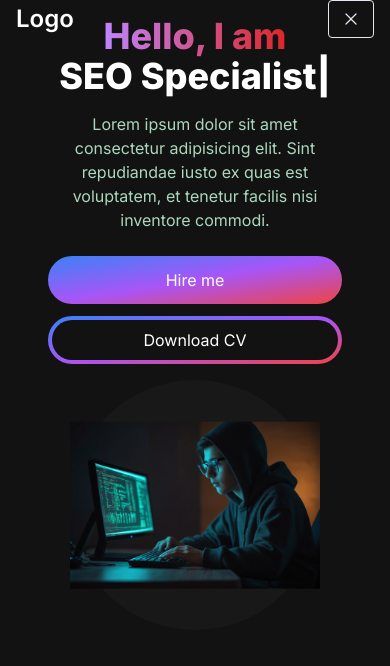
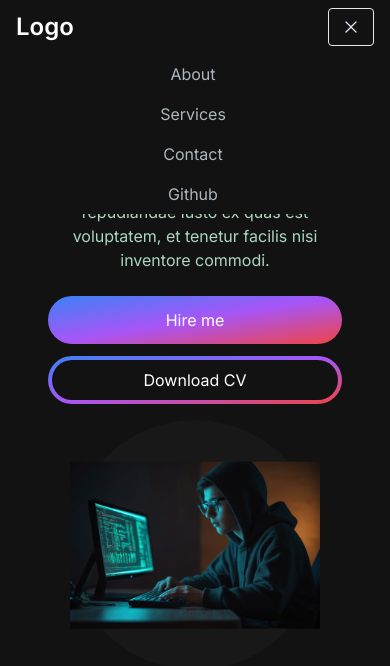
Before and after one commit to AI-Ashik/react-tailwind-portfolio, a Next.js app: page / in a window 390 px wide. Both pictures are taken after a click on the button 351 px from the left and 19 px from the top of the page. Shown: the top 666 px of the page. Built offline with nearby package versions, Linux system fonts and the light colour scheme.

Commit message:
created responsive navbar section

```diff
--- a/app/components/HeroSection.jsx
+++ b/app/components/HeroSection.jsx
@@ -5,7 +5,7 @@ import { TypeAnimation } from "react-type-animation";
 const HeroSection = () => {
   return (
     <section>
-      <div className="grid grid-cols-1 lg:grid-cols-12">
+      <div className="grid grid-cols-1 lg:grid-cols-12 mt-10">
         <div className="col-span-7 place-self-center text-center sm:text-left">
           <h1 className="text-white mb-4 text-4xl lg:text-6xl font-extrabold">
             <span className="text-transparent bg-clip-text bg-gradient-to-r from-purple-400 to-red-600">
@@ -16,7 +16,7 @@ const HeroSection = () => {
               sequence={[
                 "Ashik",
                 1000,
-                "MERN Stack Developer",
+                "Web Developer",
                 1000,
                 "Wordpress Developer",
                 1000,
--- /dev/null
+++ b/app/components/MenuOverLay.jsx
@@ -0,0 +1,15 @@
+import NavLink from "./NavLink";
+
+const MenuOverlay = ({ links }) => {
+  return (
+    <ul className="flex flex-col items-center">
+      {links.map((link, index) => (
+        <li key={index}>
+          <NavLink href={link.path} title={link.title} />
+        </li>
+      ))}
+    </ul>
+  );
+};
+
+export default MenuOverlay;
--- a/app/components/Navbar.jsx
+++ b/app/components/Navbar.jsx
@@ -2,6 +2,7 @@
 import { Bars3Icon, XMarkIcon } from "@heroicons/react/24/solid";
 import Link from "next/link";
 import { useState } from "react";
+import MenuOverLay from "./MenuOverLay";
 import NavLink from "./NavLink";
 
 const navLinks = [
@@ -17,26 +18,41 @@ const navLinks = [
     title: "Contact",
     path: "#contact",
   },
+  {
+    title: "Github",
+    path: "#github",
+  },
 ];
 
 const Navbar = () => {
   const [navBarOpen, setNavBarOpen] = useState(false);
   return (
-    <nav className="fixed top-0 left-0 right-0 z-10 bg-[#121212 ] bg-opacity-90">
-      <div className="flex flex-wrap items-center justify-between mx-auto px-4">
+    <nav
+      className={`fixed top-0 left-0 right-0 z-10 bg-[#121212] bg-opacity-${
+        navBarOpen ? "100" : "90"
+      } transition-opacity duration-300`}
+    >
+      <div className="flex flex-wrap items-center justify-between mx-auto px-4 py-2">
         <Link
           href={"/"}
           className="text-2xl md:text-5xl text-white font-semibold"
         >
           Logo
         </Link>
+
         <div className="mobile-menu block md:hidden ">
-          {navBarOpen ? (
-            <button className="flex items-center px-3 py-2 border rounded border-slate-200 text-slate-200 hover:text-white hover:border-white">
+          {!navBarOpen ? (
+            <button
+              onClick={() => setNavBarOpen(true)}
+              className="flex items-center px-3 py-2 border rounded border-slate-200 text-slate-200 hover:text-white hover:border-white"
+            >
               <Bars3Icon className="h-5 w-5" />
             </button>
           ) : (
-            <button className="flex items-center px-3 py-2 border rounded border-slate-200 text-slate-200 hover:text-white hover:border-white">
+            <button
+              onClick={() => setNavBarOpen(false)}
+              className="flex items-center px-3 py-2 border rounded border-slate-200 text-slate-200 hover:text-white hover:border-white"
+            >
               <XMarkIcon className="h-5 w-5" />
             </button>
           )}
@@ -51,6 +67,7 @@ const Navbar = () => {
           </ul>
         </div>
       </div>
+      {navBarOpen ? <MenuOverLay links={navLinks} /> : null}
     </nav>
   );
 };
--- a/app/page.js
+++ b/app/page.js
@@ -3,7 +3,7 @@ import Navbar from "./components/Navbar";
 
 export default function Home() {
   return (
-    <main className="flex min-h-screen flex-col bg-[#121212] container mx-auto px-12 py-4">
+    <main className="flex min-h-screen flex-col bg-[#121212]  mx-auto px-12 py-4">
       <Navbar />
       <h2 className="text-white">
         <HeroSection />
```
